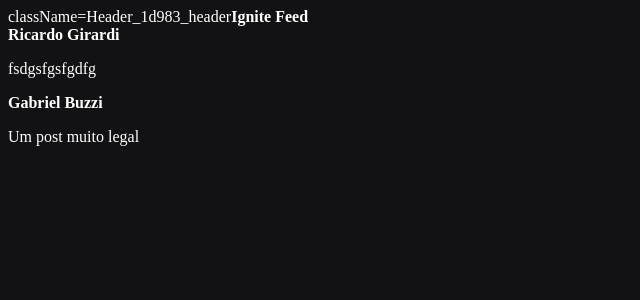
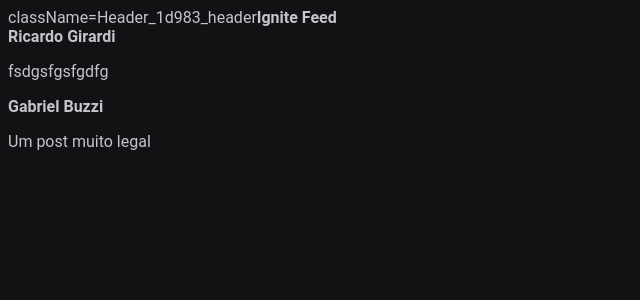
Before and after one commit to girardi1994/React-Vite, a React (Vite) app in the folder 01-fundamentos-reactjs/: page / in a window 1280 px wide. Shown: the top 300 px of the page, without its empty margins (0-640 px from the left). Built offline with nearby package versions, Linux system fonts and the light colour scheme.

Commit message:
css global

```diff
--- a/01-fundamentos-reactjs/src/App.jsx
+++ b/01-fundamentos-reactjs/src/App.jsx
@@ -1,6 +1,6 @@
 import { Header } from './components/Header';
 import {Post} from './Post';
-import "./styles.css";
+import "./global.css";
 export function App() {
 
   return (
--- /dev/null
+++ b/01-fundamentos-reactjs/src/global.css
@@ -0,0 +1,28 @@
+:root {
+  --white: #fff;
+  --gray-100: #e1e1e6;
+  --gray-300: #c4c4cc;
+  --gray-400: #8d8d99;
+  --gray-600: #323238;
+  --gray-700: #29292e;
+  --gray-800: #202024;
+  --gray-900: #121214;
+
+--gren-500: #00875f;
+
+ margin: 0;
+ padding: 0;
+ box-sizing: border-box;
+}
+
+body{
+  background: var(--gray-900);
+  color: var(--gray-300);
+  -webkit-font-smoothing: antialiased;
+}
+
+body, input, textarea, button{
+  font-size: 1rem;
+  font-family: 'roboto', sans-serif;
+  font-weight: 400;
+}
--- a/01-fundamentos-reactjs/src/styles.css
+++ /dev/null
@@ -1,4 +0,0 @@
-body{
-  background: #121214;
-  color: #fff;
-}
```
